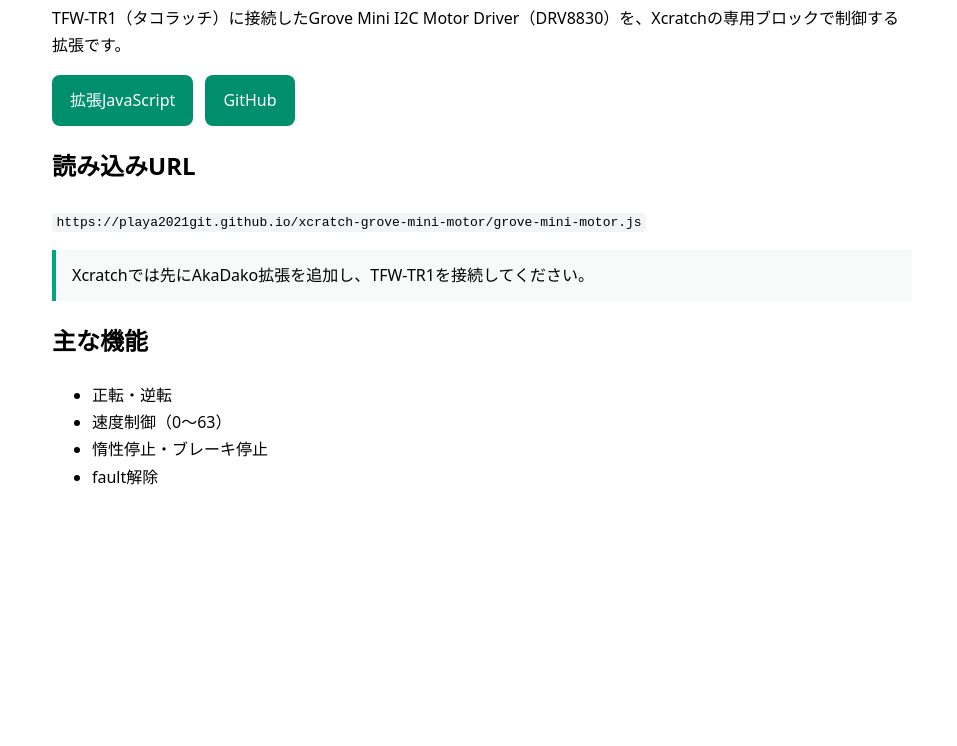
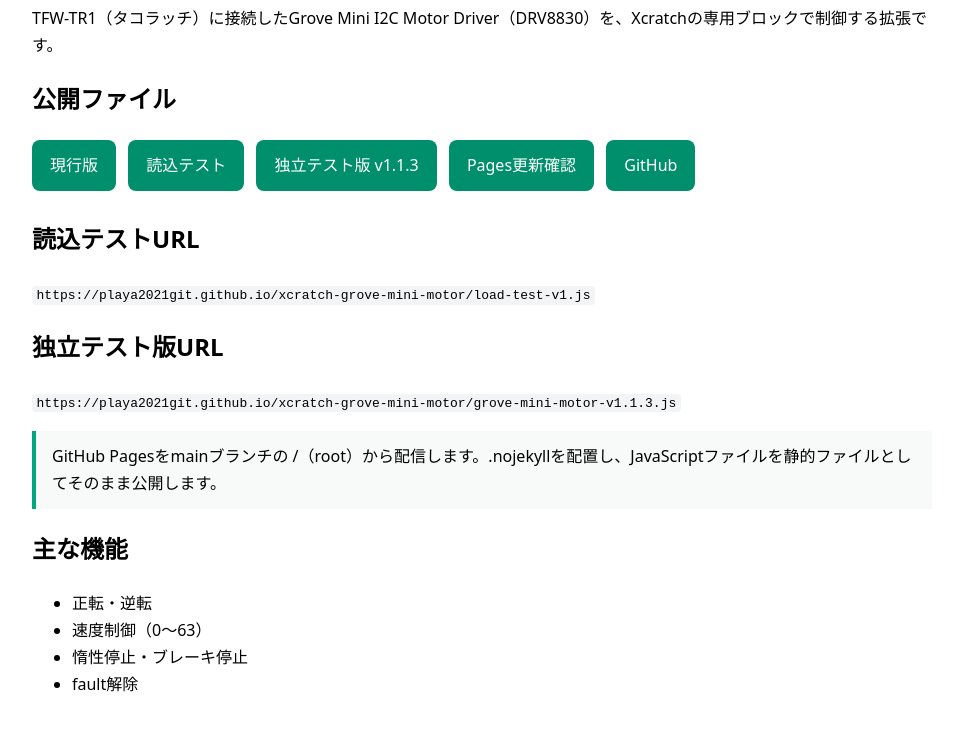
Before and after one commit to playa2021git/xcratch-grove-mini-motor, a plain HTML site: page index.html in a window 1280 px wide. Shown: the part 110-856 px from the top of the page, without its empty margins (158-1115 px from the left). Before the commit the page ends 800 px from the top, so only its background shows below. Drawn offline with Linux system fonts and the light colour scheme.

Commit message:
Update landing page and force Pages rebuild

```diff
--- a/index.html
+++ b/index.html
@@ -6,23 +6,34 @@
   <title>Xcratch Grove Mini Motor Extension</title>
   <meta name="description" content="TFW-TR1とGrove Mini I2C Motor DriverをXcratchから制御する拡張機能">
   <style>
-    body { font-family: system-ui, sans-serif; max-width: 860px; margin: 0 auto; padding: 32px 20px; line-height: 1.7; }
+    body { font-family: system-ui, sans-serif; max-width: 900px; margin: 0 auto; padding: 32px 20px; line-height: 1.7; }
     h1 { line-height: 1.25; }
-    code { background: #f3f4f6; padding: 0.15em 0.35em; border-radius: 4px; }
-    a.button { display: inline-block; padding: 12px 18px; background: #008f6c; color: white; text-decoration: none; border-radius: 8px; margin-right: 8px; }
+    code { background: #f3f4f6; padding: 0.15em 0.35em; border-radius: 4px; overflow-wrap: anywhere; }
+    a.button { display: inline-block; padding: 12px 18px; background: #008f6c; color: white; text-decoration: none; border-radius: 8px; margin: 0 8px 8px 0; }
     .note { background: #f7faf9; border-left: 4px solid #00a67e; padding: 12px 16px; }
   </style>
 </head>
 <body>
   <h1>Xcratch Grove Mini Motor Extension</h1>
   <p>TFW-TR1（タコラッチ）に接続したGrove Mini I2C Motor Driver（DRV8830）を、Xcratchの専用ブロックで制御する拡張です。</p>
+
+  <h2>公開ファイル</h2>
   <p>
-    <a class="button" href="grove-mini-motor.js">拡張JavaScript</a>
+    <a class="button" href="grove-mini-motor.js">現行版</a>
+    <a class="button" href="load-test-v1.js">読込テスト</a>
+    <a class="button" href="grove-mini-motor-v1.1.3.js">独立テスト版 v1.1.3</a>
+    <a class="button" href="pages-version.txt">Pages更新確認</a>
     <a class="button" href="https://github.com/playa2021git/xcratch-grove-mini-motor">GitHub</a>
   </p>
-  <h2>読み込みURL</h2>
-  <p><code>https://playa2021git.github.io/xcratch-grove-mini-motor/grove-mini-motor.js</code></p>
-  <div class="note">Xcratchでは先にAkaDako拡張を追加し、TFW-TR1を接続してください。</div>
+
+  <h2>読込テストURL</h2>
+  <p><code>https://playa2021git.github.io/xcratch-grove-mini-motor/load-test-v1.js</code></p>
+
+  <h2>独立テスト版URL</h2>
+  <p><code>https://playa2021git.github.io/xcratch-grove-mini-motor/grove-mini-motor-v1.1.3.js</code></p>
+
+  <div class="note">GitHub Pagesをmainブランチの /（root）から配信します。.nojekyllを配置し、JavaScriptファイルを静的ファイルとしてそのまま公開します。</div>
+
   <h2>主な機能</h2>
   <ul>
     <li>正転・逆転</li>
```
